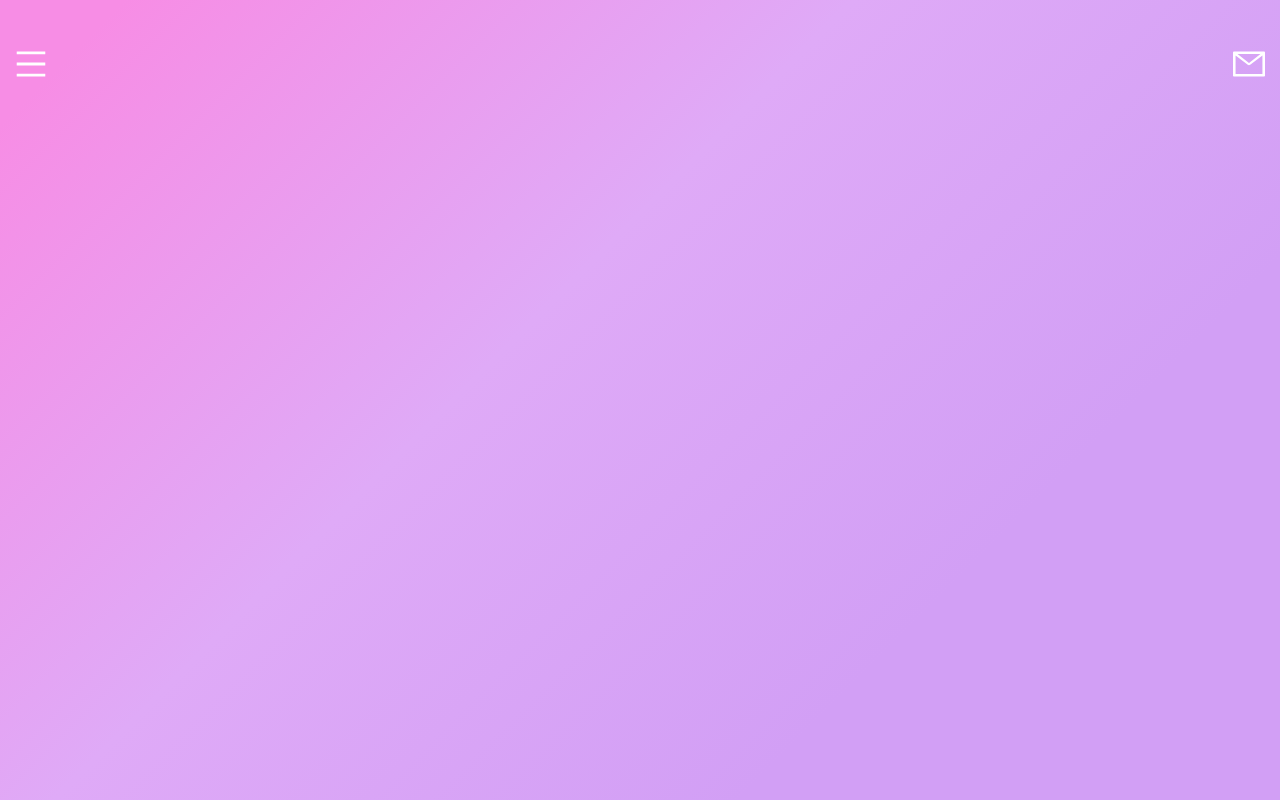
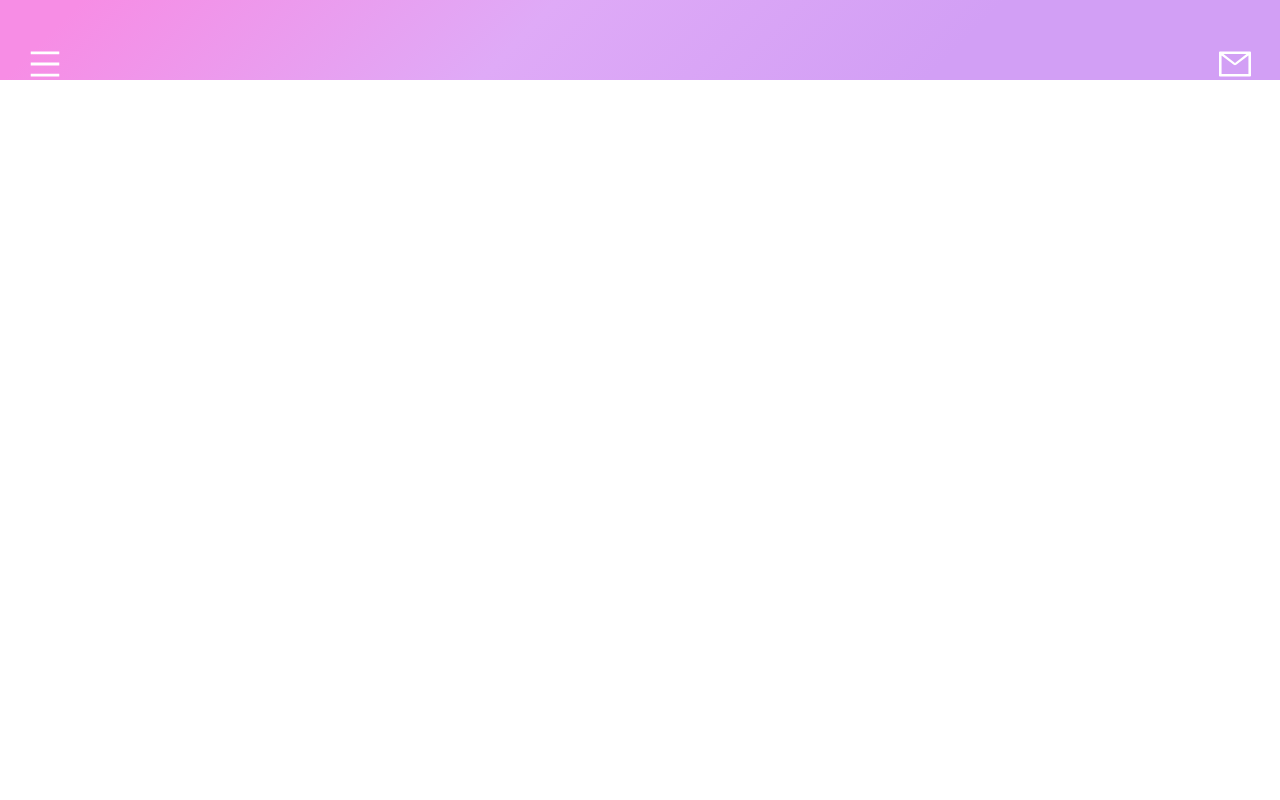
Before and after one commit to lawaticodes/Portfolio, a React (Create React App) app: page / in a window 1280 px wide. Built offline with nearby package versions, Linux system fonts and the light colour scheme.

Commit message:
Removed App css

```diff
--- a/src/App.css
+++ b/src/App.css
@@ -8,43 +8,7 @@
   src: url('fonts/Geometrica.ttf') format('truetype');
 }
 
-/* @font-face {
-  font-family: 'novar';
-  src: url('fonts/Novar.ttf') format('truetype');
-} */
-
-/* @font-face {
-  font-family: 'kunt';
-  src: url('fonts/Kunt.otf') format('opentype');
-} */
-
-/* @font-face {
-  font-family: 'elaris';
-  src: url('fonts/Elaris.otf') format('opentype');
-} */
-
-/* @font-face {
-  font-family: 'expose';
-  src: url('fonts/Expose.otf') format('opentype');
-} */
-
-/* @font-face {
-  font-family: 'sfkingston';
-  src: url('fonts/SF_Kingston.otf') format('opentype');
-} */
-
-/* @font-face {
-  font-family: 'sfkingstonlight';
-  src: url('fonts/SF_Kingston_Light.otf') format('opentype');
-} */
-
-/* @font-face {
-  font-family: 'funkturm';
-  src: url('fonts/Funkturm.woff') format('woff');
-} */
-
 .main-body {
-  height: 100vh;
   width: 100vw;
   font-family: 'geometrica';
   display: flex;
@@ -68,7 +32,6 @@
   display: flex;
   justify-content: center;
   flex-direction: column;
-  padding: 5vh;
   font-size: 1.2em;
   color: black;
 }
```
